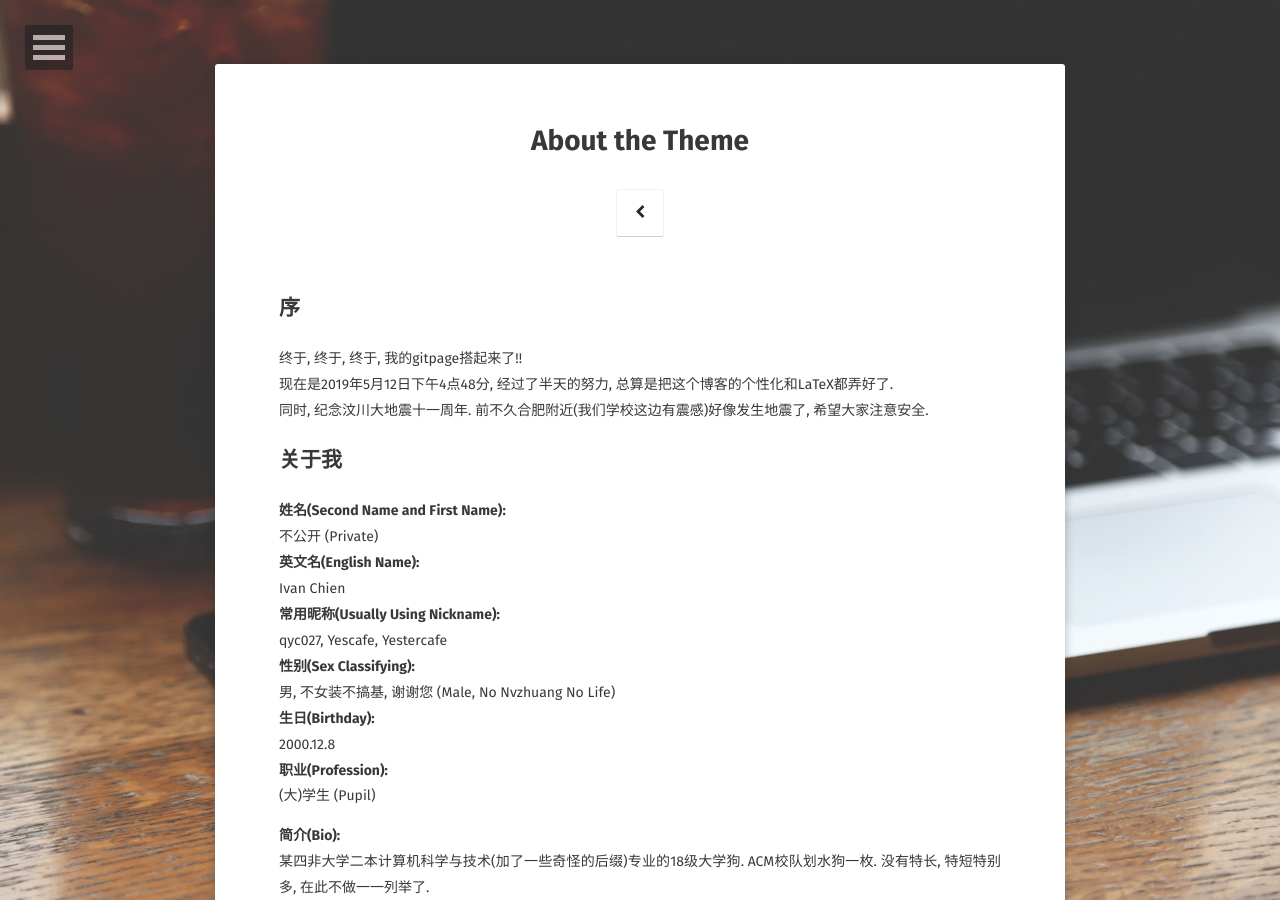
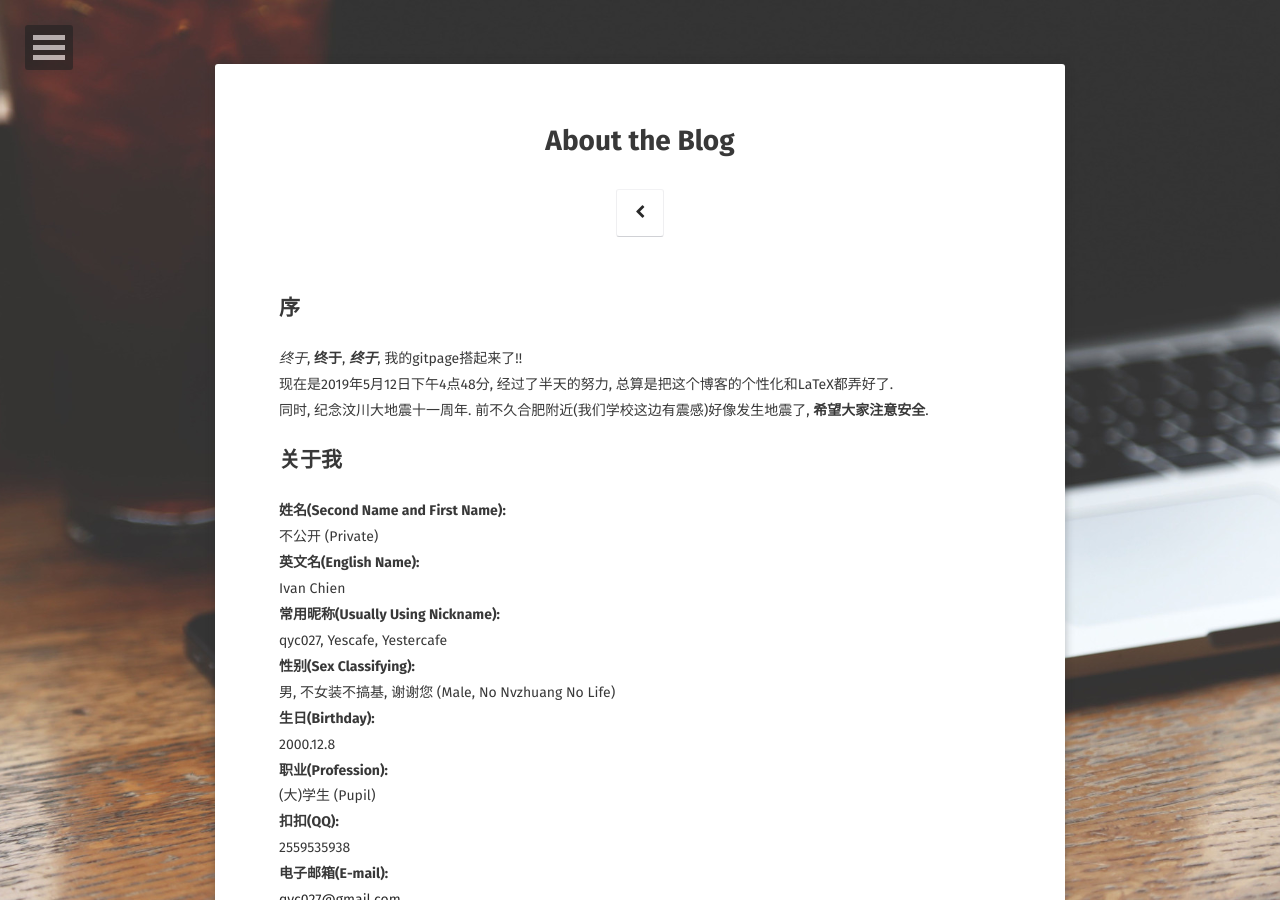
Before and after one commit to Yestercafe/Yestercafe.github.io, a Jekyll site: the page built from about/index.md, in a window 1280 px wide and 900 px high. Built offline with Jekyll 4.4.1, drawn with Linux system fonts in a browser that asks for light colours; some web fonts are replaced; some of the changed text lies outside the part shown.

Commit message:
Modify about page

```diff
--- a/about/index.md
+++ b/about/index.md
@@ -1,15 +1,15 @@
 ---
 layout: page
-title: About the Theme
+title: About the Blog
 tags: [about]
 date: 2018-05-12
 comments: false
 ---
 
 ## 序
-终于, 终于, 终于, 我的gitpage搭起来了!!
+_终于_, __终于__, ___终于___, 我的gitpage搭起来了!!
 现在是2019年5月12日下午4点48分, 经过了半天的努力, 总算是把这个博客的个性化和LaTeX都弄好了.
-同时, 纪念汶川大地震十一周年. 前不久合肥附近(我们学校这边有震感)好像发生地震了, 希望大家注意安全.
+同时, 纪念汶川大地震十一周年. 前不久合肥附近(我们学校这边有震感)好像发生地震了, __希望大家注意安全__.
 
 ## 关于我
 __姓名(Second Name and First Name):__
@@ -24,18 +24,27 @@
 2000.12.8
 __职业(Profession):__
 (大)学生 (Pupil)
+__扣扣(QQ):__
+2559535938
+__电子邮箱(E-mail):__
+[qyc027@gmail.com](mailto:qyc027@gmail.com)
+[qyc027@outlook.com](mailto:qyc027@outlook.com)
+[2559535938@qq.com](mailto:2559535938)
+__坐标(Position Zero):__
+安徽合肥 (Heifei, Anhui, PRC)
 
 __简介(Bio):__
-某四非大学二本计算机科学与技术(加了一些奇怪的后缀)专业的18级大学狗. ACM校队划水狗一枚. 没有特长, 特短特别多, 在此不做一一列举了.
+__某四非大学二本__计算机科学与技术__(加了一些奇怪的后缀)__专业的18级大学~~狗~~生. ACM校队__划水狗__一枚. __没有__特长, 特短__特别多__, 在此不做一一列举了.
 
 __爱好(Hobby):__
 - 吹逼 (Blowing B)
 - 和别人一起吹逼 (Blowing B with Each Other)
 - 打代码 (Beating Codes)
 - 看番 (Watching bangumi, bangumi wo miru)
-- 邦多利 (ガルパ, Bandori! Girls Band Party)
+- [邦多利 (ガルパ, Bandori! Girls Band Party)](https://game.bilibili.com/bangdream/yuyue/)
+- [听歌](https://music.163.com/#/playlist?id=308954103)
 - 羽毛球 (这个我自己都不信的) (Badminton)
 - 自言自语 (Hitorigoto)
 - 唱歌 (雾) (Making Noise)
-- 花钱 (Flowering Money)
-- 搓麻将 (误) (Mohjong)
+- [花钱 (Flowering Money)](https://www.taobao.com/)
+- [搓麻将 (误) (Mohjong)](https://majsoul.union-game.com)
```
